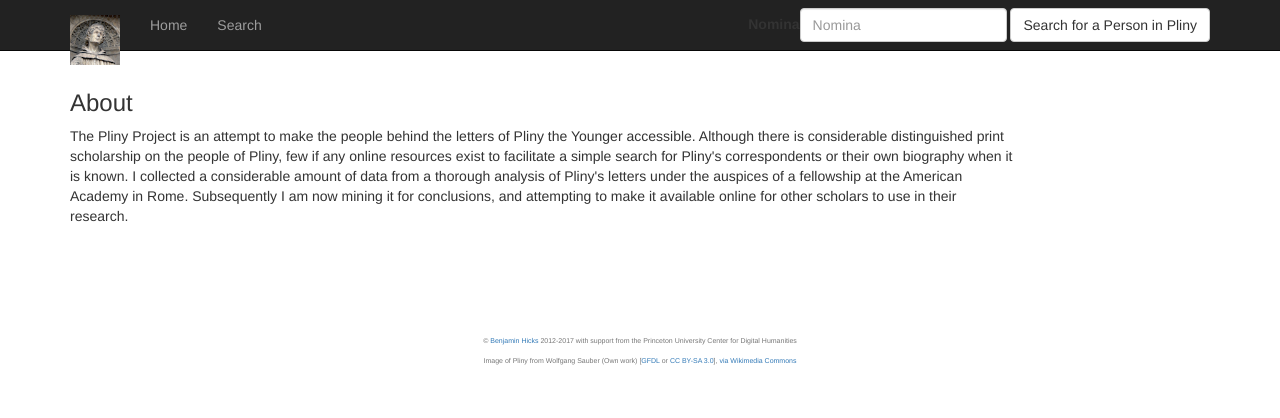
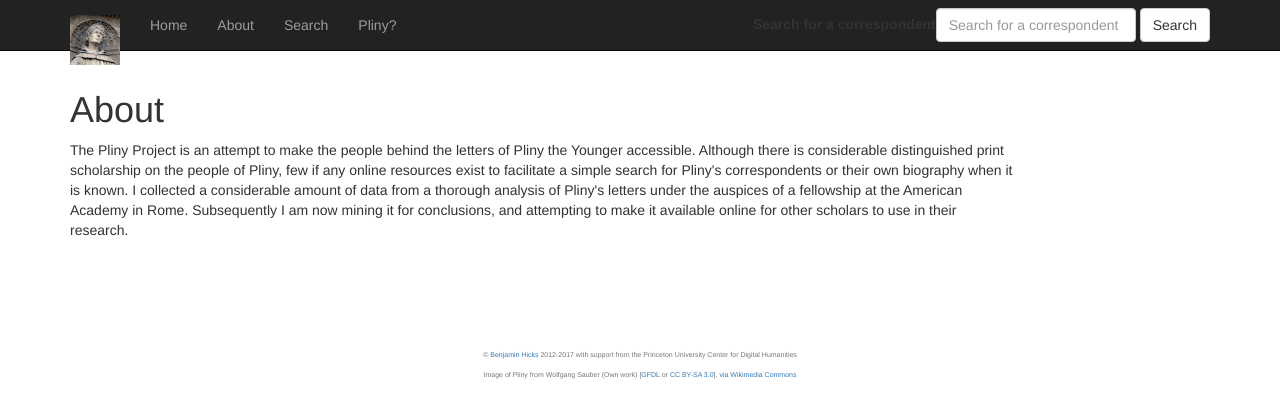
Before and after one commit to meg-codes/PlinyProject, a Django app: page /content/about/ in a window 1280 px wide. Shown: the top 418 px of the page. Run offline with Django 3.2, Linux system fonts and the light colour scheme; some libraries are stand-ins or nearby versions.

Commit message:
Clean up CSS

```diff
--- a/contentpages/templates/contentpages/about.html
+++ b/contentpages/templates/contentpages/about.html
@@ -2,7 +2,7 @@
 
 
 {% block body %}
-<h3>About</h3>
+<h1>About</h1>
 <div class='row'>
   <div class='col-xs-10'>
     <p>The Pliny Project is an attempt to make the people behind the letters of
--- a/media/css/pliny.css
+++ b/media/css/pliny.css
@@ -14,3 +14,7 @@ footer {
 #main-content {
   padding-bottom: 100px;
 }
+
+#id_nomina {
+  width: 200px;
+}
--- a/news/templates/news/post_list.html
+++ b/news/templates/news/post_list.html
@@ -22,6 +22,7 @@ $(document).ready(function() {
       this.href = this.href.replace('(at)', '@').replace(/\(dot\)/g, '.');
      });
     });
+
   });
 </script>
 <title>The Pliny Project</title>
--- a/prosopography/forms.py
+++ b/prosopography/forms.py
@@ -2,7 +2,9 @@ from django import forms
 
 
 class SearchForm(forms.Form):
-    nomina = forms.CharField(max_length=255, required=False)
+    nomina = forms.CharField(
+        max_length=255, required=False, label='Search for a correspondent'
+    )
 
     def __init__(self, *args, **kwargs):
         super(SearchForm, self).__init__(*args, **kwargs)
--- a/templates/top_nav.html
+++ b/templates/top_nav.html
@@ -15,14 +15,16 @@
     </div>
     <div class="collapse navbar-collapse" id="bs-example-navbar-collapse-1">
             <ul class="nav navbar-nav">
-              <li><a href="#">Home</a></li>
-              <li><a href="#">Search</a></li>
+              <li><a href="{% url 'index' %}">Home</a></li>
+              <li><a href="{% url 'content:render' 'about' %}">About</a></li>
+              <li><a href="{% url 'people:search' %}">Search</a></li>
+              <li><a href="{% url 'content:render' 'pliny'%}">Pliny?</a></li>
             </ul>
             <form class='navbar-form navbar-right'
                   action="{% url 'people:search' %}"
                   method="get">
               {% bootstrap_form search_form layout='inline' %}
-                     <button type="submit" class="btn btn-default">Search for a Person in Pliny</button>
+                     <button type="submit" class="btn btn-default">Search</button>
             </form>
     </div>
   </div>
```
Also changed, not shown: contentpages/templates/contentpages/pliny.html (added, +25 -0 lines).
